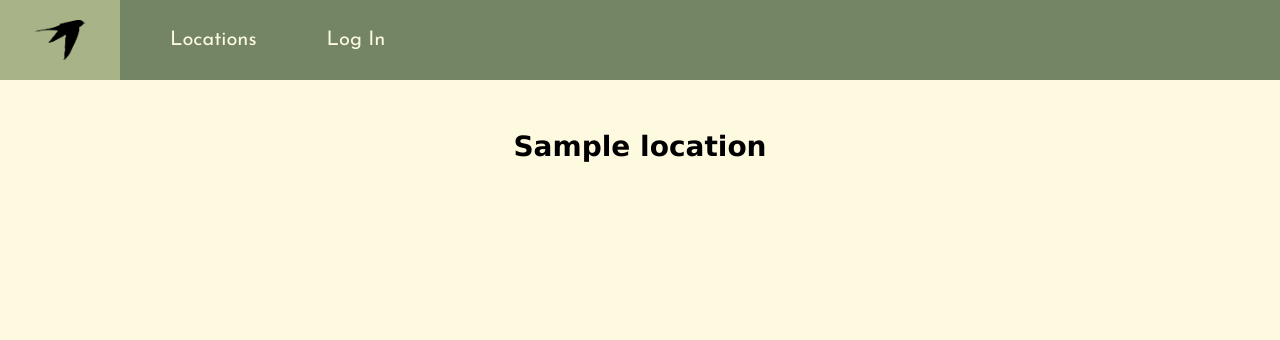
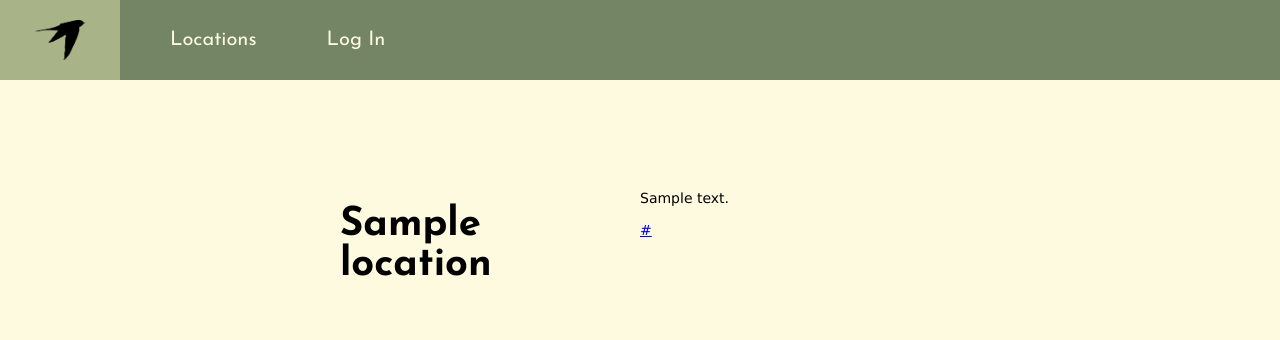
Before and after one commit to pauljburgess/wildlife-locator, a Node server app: page /locations/600000000000000000000001 in a window 1280 px wide. Shown: the top 340 px of the page. Run offline with Node 20, Linux system fonts and the light colour scheme; tables that the repository leaves empty hold one stand-in row (values such as "Sample post"); some libraries are stand-ins or nearby versions.

Commit message:
Start styling on show.ejs

```diff
--- a/public/stylesheets/style.css
+++ b/public/stylesheets/style.css
@@ -81,3 +81,27 @@ form {
 #locations-index > a:hover {
   text-decoration: underline;
 }
+
+#show-container {
+  margin-top: 75px;
+  display: grid;
+  justify-content: center;
+  grid-template-columns: 100px 100px 100px 100px 100px 100px;
+  grid-template-rows: auto;
+  grid-template-areas:
+  "header header header details details details"
+  ;
+
+}
+
+#show-header {
+  text-align: left;
+  font-family: "Josefin Sans";
+  font-size: 40px;
+  grid-area: header;
+}
+
+#show-details {
+  grid-area: details;
+  padding-top: 35px;
+}
--- a/views/locations/show.ejs
+++ b/views/locations/show.ejs
@@ -1,8 +1,17 @@
 <%- include('../partials/header') %>
 
-    <h1><%= location.name %></h1>
-    <section id="locations-index">
 
+    <section id="show-container">
+        <h1 id="show-header">
+            <%= location.name %>
+        </h1>
+        <div id="show-details">
+            <%= location.address %>
+            <br><br>
+            <a href="<%= location.website %>">
+                    <%= location.website %>
+            </a>
+        </div>
     </section>
 
 
```
